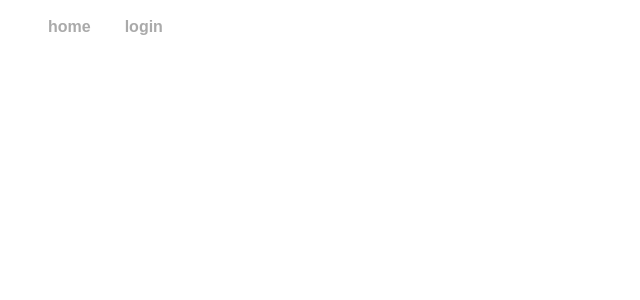
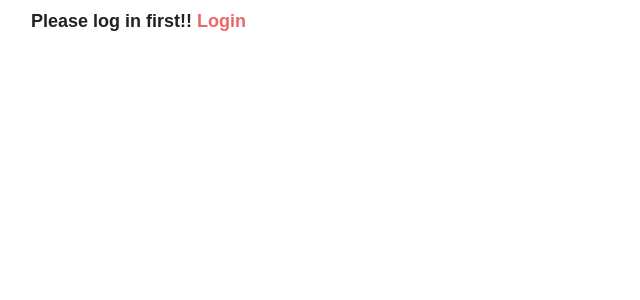
Before and after one commit to wbudoyo07/Project-3, a React (Create React App) app in the folder client/: page /surveyoptions in a window 1280 px wide. Shown: the top 300 px of the page, without its empty margins (0-640 px from the left). Built offline with nearby package versions, Linux system fonts and the light colour scheme; no server answers; a web font is replaced by a local one.

Commit message:
logout is working

```diff
--- a/client/src/components/Navbar/Navbar.js
+++ b/client/src/components/Navbar/Navbar.js
@@ -12,7 +12,7 @@ class Navbar extends Component {
     logout(event) {
         event.preventDefault()
         console.log('logging out')
-        axios.post('/user/logout').then(response => {
+        axios.post('/api/admin/logout').then(response => {
           console.log(response.data)
           if (response.status === 200) {
             this.props.updateUser({
@@ -42,15 +42,10 @@ class Navbar extends Component {
 
                             </section>
                         ) : (
-                                <section className="navbar-section">
-                                    <Link to="/surveyoptions" className="btn btn-link text-secondary">
-                                        <span className="text-secondary">home</span>
-                                        </Link>
-                                    <Link to="/login" className="btn btn-link text-secondary">
-                                    <span className="text-secondary">login</span>
-				</Link>
-
-                                </section>
+                            <div>
+                                Please log in first!!
+                                <a href ="/"> Login</a>
+                             </div>
                             )}
                     </div>
 
--- a/client/src/pages/Login/Login.js
+++ b/client/src/pages/Login/Login.js
@@ -32,6 +32,7 @@ class LoginForm extends Component {
             .then(response => {
                                 //    // update the state to redirect to surveyoption
                                    this.setState({
+                                    loggedIn: true,
                                     redirectTo: '/surveyoptions'
                                 })
             //     console.log('login response: ')
--- a/client/src/pages/SurveyOption/SurveyOption.js
+++ b/client/src/pages/SurveyOption/SurveyOption.js
@@ -33,12 +33,12 @@ class SurveyOption extends Component {
     axios.get('/api/admin/login').then(response => {
       console.log('Get user response: ')
       console.log(response.data)
-      if (response.data.user) {
+      if (response.data.userLoggedin) {
         console.log('Get User: There is a user saved in the server session: ')
 
         this.setState({
           loggedIn: true,
-          username: response.data.user.username
+          username: response.data.userLoggedin.username
         })
       } else {
         console.log('Get user: no user');
```
Also changed, not shown: 1 other file (tests, documents, lock files or other folders).
